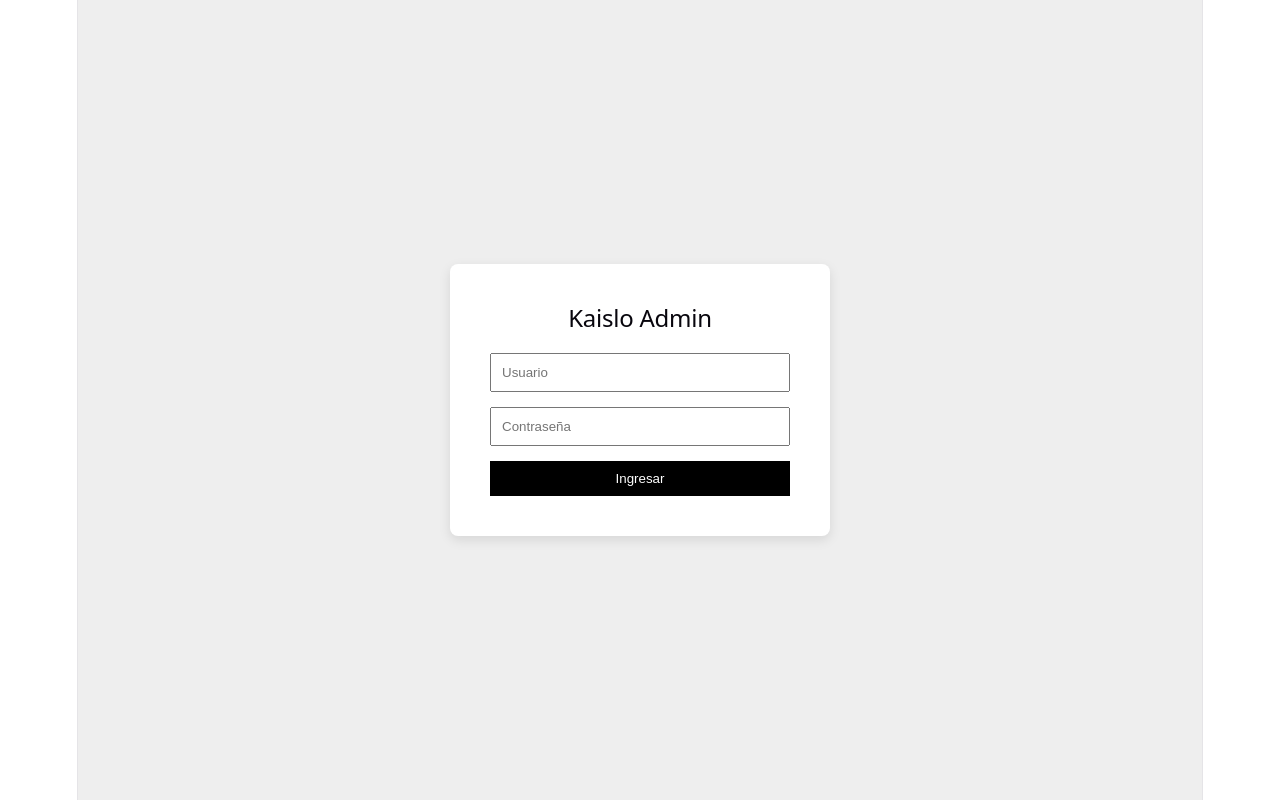
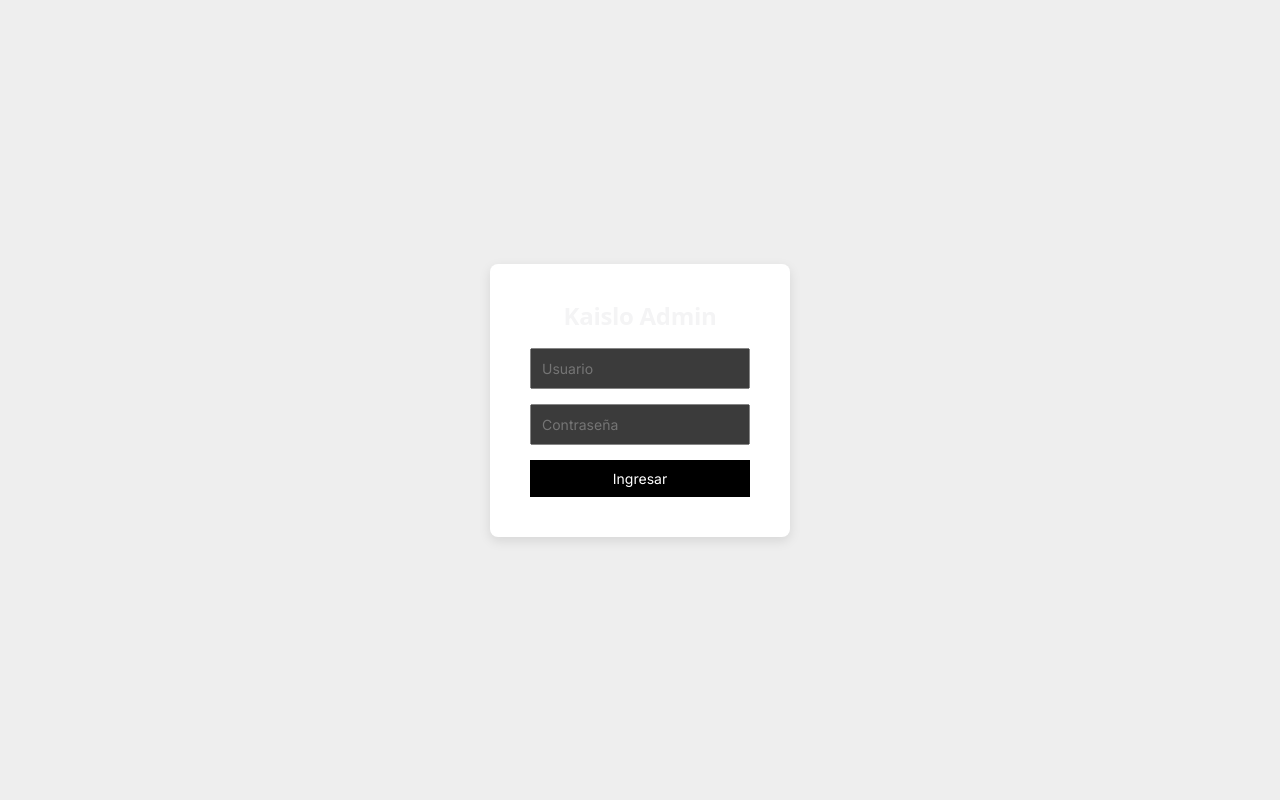
Before and after one commit to Borderline06/rooftop-kaislo-front, a React (Vite) app: page /admin/dashboard in a window 1280 px wide. Built offline with nearby package versions, Linux system fonts and the light colour scheme.

Commit message:
fase 1: nueva base visual dark mode con Inter y paleta naranja

```diff
--- a/src/index.css
+++ b/src/index.css
@@ -1,111 +1,62 @@
+@import url('https://fonts.googleapis.com/css2?family=Inter:wght@400;500;600;700&display=swap');
+
 :root {
-  --text: #6b6375;
-  --text-h: #08060d;
-  --bg: #fff;
-  --border: #e5e4e7;
-  --code-bg: #f4f3ec;
-  --accent: #aa3bff;
-  --accent-bg: rgba(170, 59, 255, 0.1);
-  --accent-border: rgba(170, 59, 255, 0.5);
-  --social-bg: rgba(244, 243, 236, 0.5);
-  --shadow:
-    rgba(0, 0, 0, 0.1) 0 10px 15px -3px, rgba(0, 0, 0, 0.05) 0 4px 6px -2px;
+  --font: 'Inter', system-ui, sans-serif;
 
-  --sans: system-ui, 'Segoe UI', Roboto, sans-serif;
-  --heading: system-ui, 'Segoe UI', Roboto, sans-serif;
-  --mono: ui-monospace, Consolas, monospace;
+  /* Colores principales */
+  --bg: #0f0f11;
+  --surface: #1a1a1f;
+  --surface-2: #222228;
+  --border: #2e2e36;
 
-  font: 18px/145% var(--sans);
-  letter-spacing: 0.18px;
-  color-scheme: light dark;
+  /* Texto */
+  --text: #a1a1aa;
+  --text-h: #f4f4f5;
+
+  /* Acento - naranja cálido que evoca parrillas/fuego */
+  --accent: #f97316;
+  --accent-hover: #ea6a0a;
+  --accent-subtle: rgba(249, 115, 22, 0.12);
+
+  /* Estados */
+  --success: #22c55e;
+  --danger: #ef4444;
+  --danger-hover: #dc2626;
+
+  font: 16px/150% var(--font);
   color: var(--text);
   background: var(--bg);
-  font-synthesis: none;
-  text-rendering: optimizeLegibility;
   -webkit-font-smoothing: antialiased;
-  -moz-osx-font-smoothing: grayscale;
-
-  @media (max-width: 1024px) {
-    font-size: 16px;
-  }
+  color-scheme: dark;
 }
 
-@media (prefers-color-scheme: dark) {
-  :root {
-    --text: #9ca3af;
-    --text-h: #f3f4f6;
-    --bg: #16171d;
-    --border: #2e303a;
-    --code-bg: #1f2028;
-    --accent: #c084fc;
-    --accent-bg: rgba(192, 132, 252, 0.15);
-    --accent-border: rgba(192, 132, 252, 0.5);
-    --social-bg: rgba(47, 48, 58, 0.5);
-    --shadow:
-      rgba(0, 0, 0, 0.4) 0 10px 15px -3px, rgba(0, 0, 0, 0.25) 0 4px 6px -2px;
-  }
-
-  #social .button-icon {
-    filter: invert(1) brightness(2);
-  }
+*, *::before, *::after {
+  box-sizing: border-box;
+  margin: 0;
+  padding: 0;
 }
 
 body {
-  margin: 0;
+  background: var(--bg);
 }
 
 #root {
-  width: 1126px;
+  width: 100%;
   max-width: 100%;
-  margin: 0 auto;
-  text-align: center;
-  border-inline: 1px solid var(--border);
   min-height: 100svh;
-  display: flex;
-  flex-direction: column;
-  box-sizing: border-box;
+  border: none;
+  text-align: left;
 }
 
-h1,
-h2 {
-  font-family: var(--heading);
-  font-weight: 500;
+h1, h2, h3 {
   color: var(--text-h);
+  font-weight: 600;
+  letter-spacing: -0.3px;
 }
 
-h1 {
-  font-size: 56px;
-  letter-spacing: -1.68px;
-  margin: 32px 0;
-  @media (max-width: 1024px) {
-    font-size: 36px;
-    margin: 20px 0;
-  }
+p { margin: 0; }
+
+input, select, button {
+  font-family: var(--font);
+  font-size: 14px;
 }
-h2 {
-  font-size: 24px;
-  line-height: 118%;
-  letter-spacing: -0.24px;
-  margin: 0 0 8px;
-  @media (max-width: 1024px) {
-    font-size: 20px;
-  }
-}
-p {
-  margin: 0;
-}
-
-code,
-.counter {
-  font-family: var(--mono);
-  display: inline-flex;
-  border-radius: 4px;
-  color: var(--text-h);
-}
-
-code {
-  font-size: 15px;
-  line-height: 135%;
-  padding: 4px 8px;
-  background: var(--code-bg);
-}
```
Also changed, not shown: src/App.css (+1 -184 lines).
